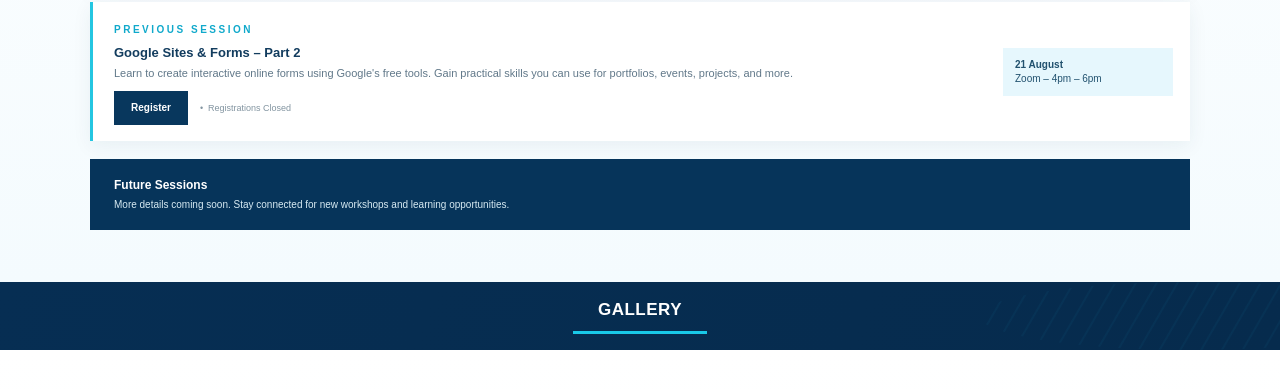
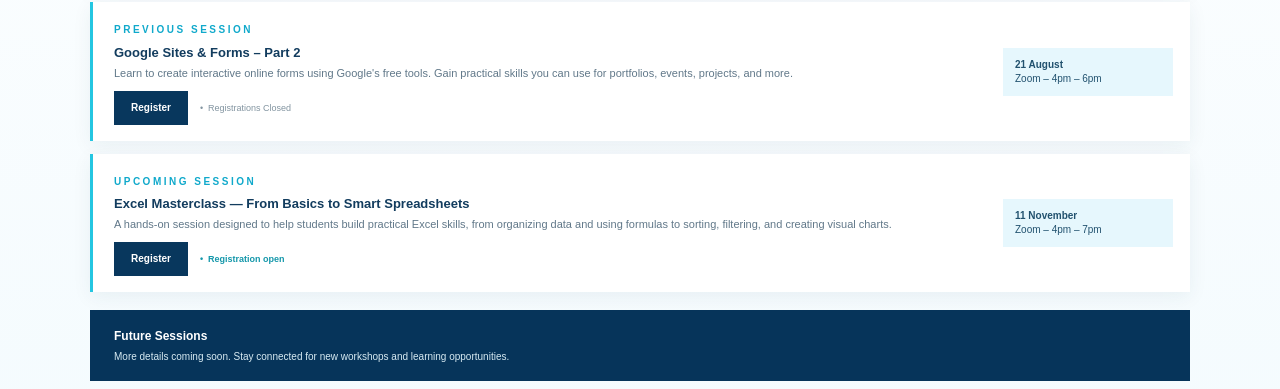
Before and after one commit to anshika-web-hub/LearnSprint-website, a plain HTML site: page index.html in a window 1280 px wide. Shown: the part 1796-2185 px from the top of the page. Drawn offline with Linux system fonts and the light colour scheme.

Commit message:
Update upcoming session

```diff
--- a/index.html
+++ b/index.html
@@ -70,7 +70,9 @@ h2{font-size:19px;margin:5px 0 7px;color:#123b5c;font-weight:800}
 .session-main h3{font-size:13px;margin:3px 0 3px;color:#123c5e}
 .session-main p{font-size:11px;color:#617889;margin:0 0 9px;max-width:780px;line-height:1.45}
 .register-btn{display:inline-block;text-decoration:none;border:0;background:#08375d;color:#fff;font-family:inherit;font-size:10px;font-weight:700;padding:9px 17px;cursor:not-allowed}
+.register-btn.open-register{cursor:pointer}
 .closed{font-size:9px;color:#8294a0;margin-left:8px}
+.registration-open{font-size:9px;color:#1497aa;font-weight:700;margin-left:8px}
 .date-card{background:#e6f7fd;color:#21516e;font-size:10px;padding:10px 12px;line-height:1.4}
 .date-card strong{font-weight:800}
 .future-box{margin-top:18px;background:#06345a;color:#fff;padding:17px 24px;display:flex;flex-direction:column;gap:3px}
@@ -252,6 +254,17 @@ footer{background:#052a4b;color:#d5e7ee;text-align:center;font-size:9px;padding:
           <div class="date-card"><strong>21 August</strong><br>Zoom – 4pm – 6pm</div>
         </article>
 
+        <article class="session-card">
+          <div class="session-main">
+            <span class="session-label">UPCOMING SESSION</span>
+            <h3>Excel Masterclass — From Basics to Smart Spreadsheets</h3>
+            <p>A hands-on session designed to help students build practical Excel skills, from organizing data and using formulas to sorting, filtering, and creating visual charts.</p>
+            <a class="register-btn open-register" href="https://forms.gle/Td6mAs3L7Uz42RMM9" target="_blank" rel="noopener noreferrer">Register</a>
+            <span class="registration-open">• &nbsp;Registration open</span>
+          </div>
+          <div class="date-card"><strong>11 November</strong><br>Zoom – 4pm – 7pm</div>
+        </article>
+
         <div class="future-box">
           <strong>Future Sessions</strong>
           <span>More details coming soon. Stay connected for new workshops and learning opportunities.</span>
```
